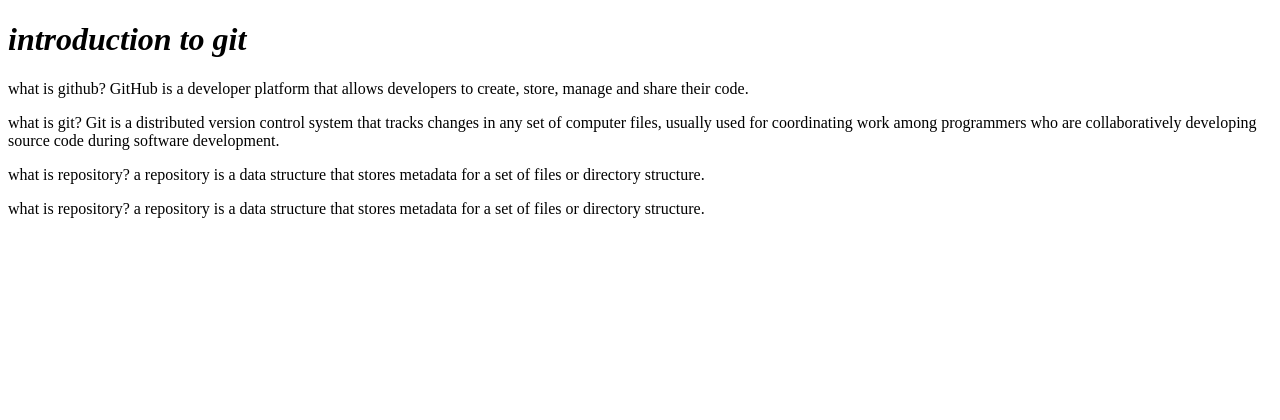
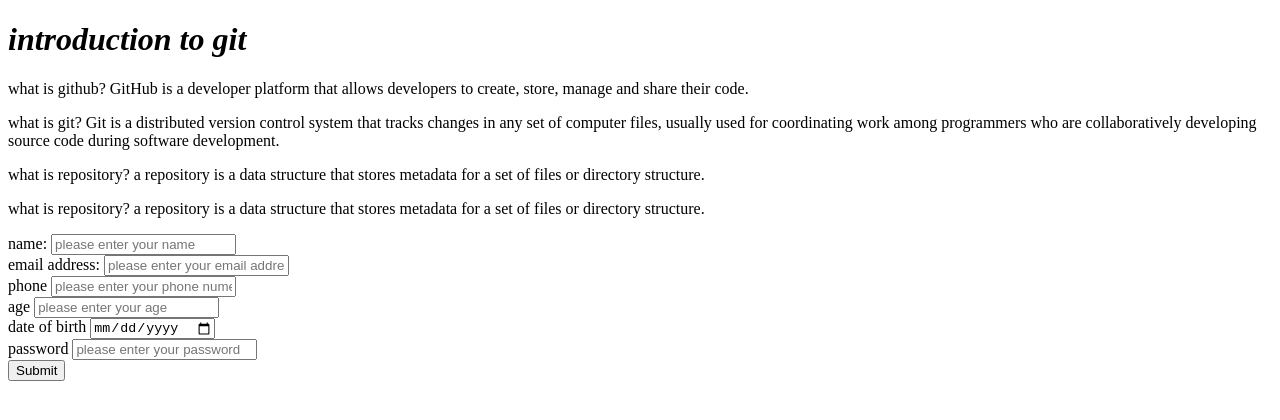
Before and after one commit to ehisitua/head-tags-...intro-to-git-hub, a plain HTML site: page index.html in a window 1280 px wide. Drawn offline with Linux system fonts and the light colour scheme.

Commit message:
form update

```diff
--- a/index.html
+++ b/index.html
@@ -14,5 +14,47 @@
     <p>what is git? Git is a distributed version control system that tracks changes in any set of computer files, usually used for coordinating work among programmers who are collaboratively developing source code during software development. </p>
     <p>what is repository? a repository is a data structure that stores metadata for a set of files or directory structure.</p>
     <p>what is repository? a repository is a data structure that stores metadata for a set of files or directory structure.</p>
+<form action="">
+    <label for="">name:</label>
+    <input type="text" placeholder="please enter your name"><br>
+
+    <label for="">email address:</label>
+    <input type="email" placeholder="please enter your email address"><br>
+
+    <label for="">phone</label>
+    <input type="tel" placeholder="please enter your phone numer"><br>
+
+    <label for="">age</label>
+    <input type="number" placeholder="please enter your age"><br>
+
+    <label for="">date of birth</label>
+    <input type="date"><br>
+
+    <label for="">password</label>
+    <input type="password" placeholder="please enter your password"><br>
+    <input type="submit"/>
+
+
+
+</form>
+
+
+
+
+
+
+
+
+
+
+
+
+
+
+
+
+
+
+
 </body>
 </html>
```
